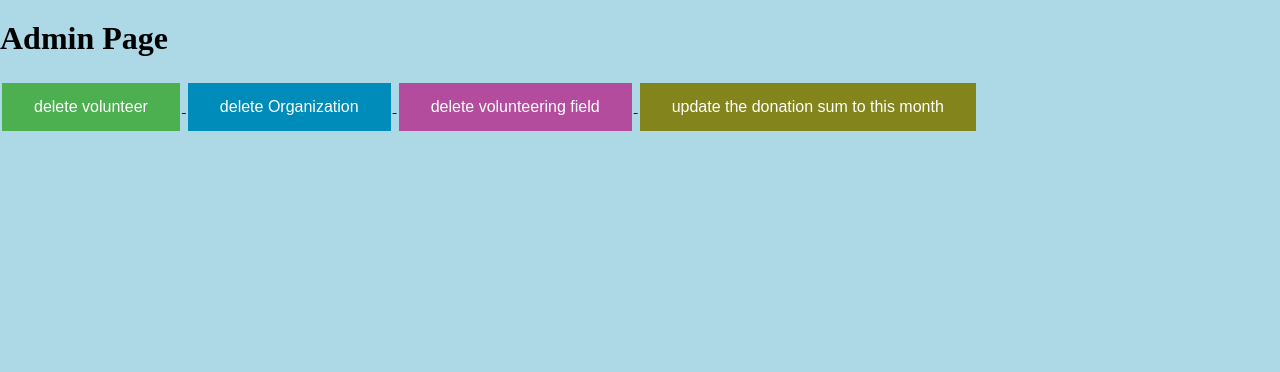
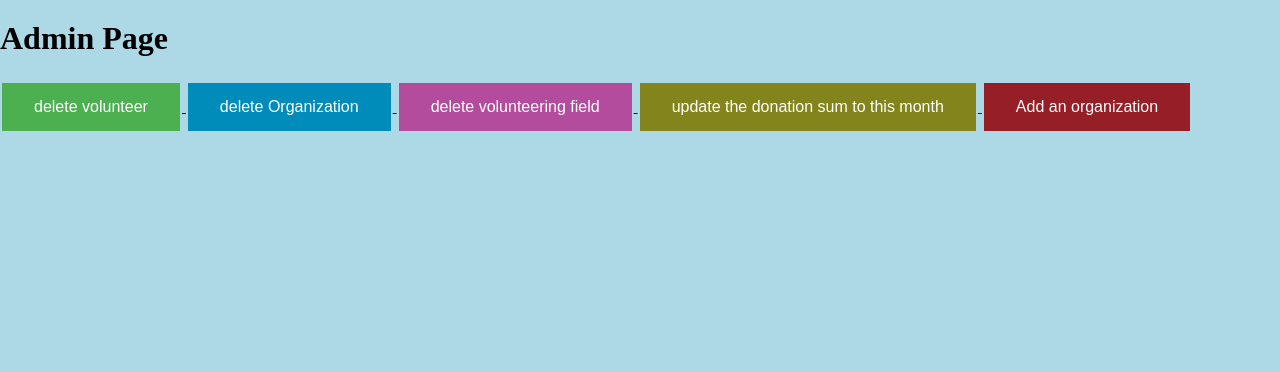
Before and after one commit to Project-Management-SCE/PM2022_TEAM_29, a Flask app: page /useradmin in a window 1280 px wide. Shown: the part 48-420 px from the top of the page. Run offline with Flask 2, Linux system fonts and the light colour scheme.

Commit message:
AddOrganizationByAdmin

```diff
--- a/templates/Admin.html
+++ b/templates/Admin.html
@@ -84,6 +84,9 @@ body{
     <a href='updateDonation'>
         <button class="button button4">update the donation sum to this month</button>
     </a>
+    <a href='registerOrg'>
+        <button class="button button5">Add an organization </button>
+    </a>
 </a>
 
 <div class="navbar">
```
